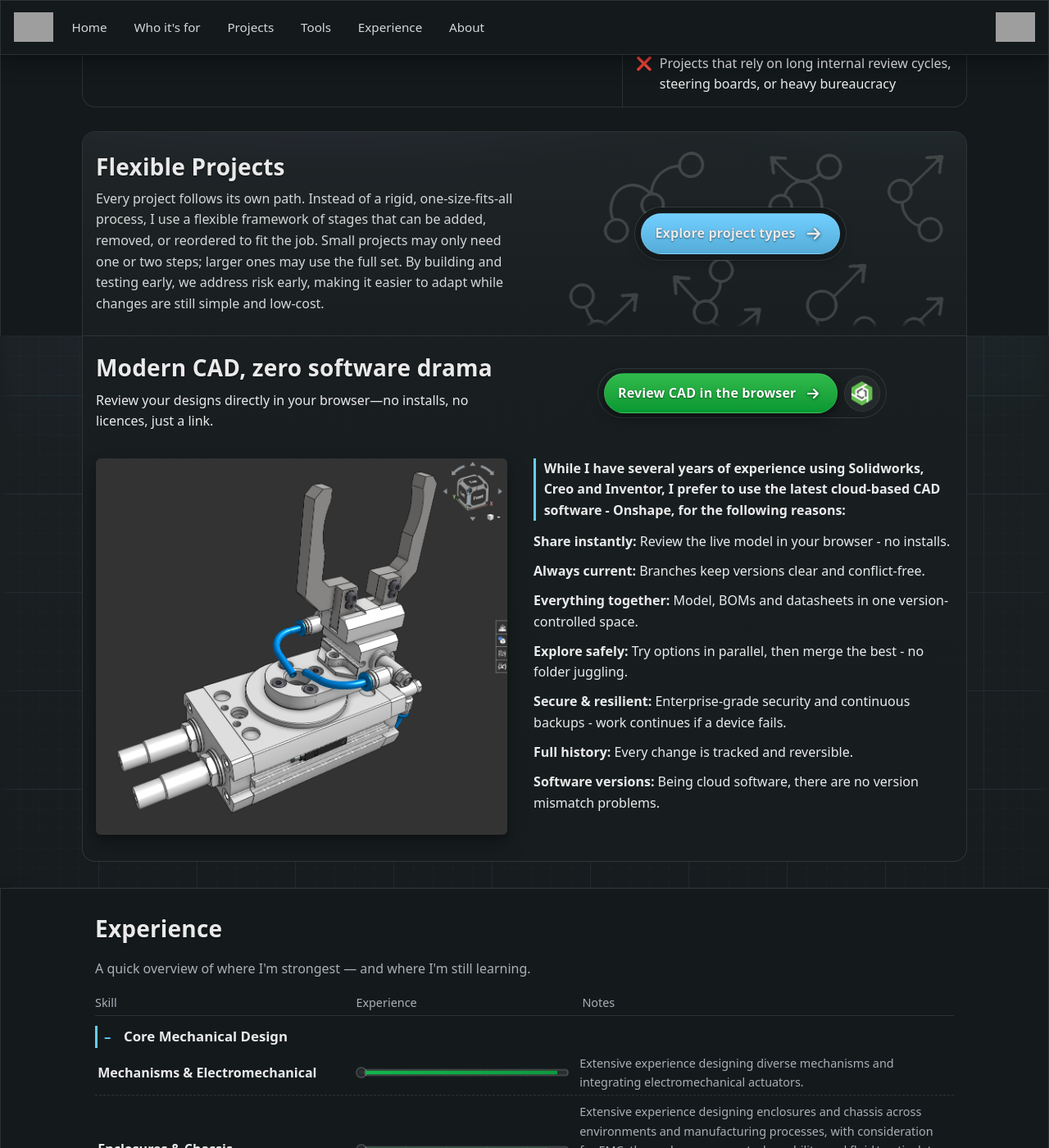
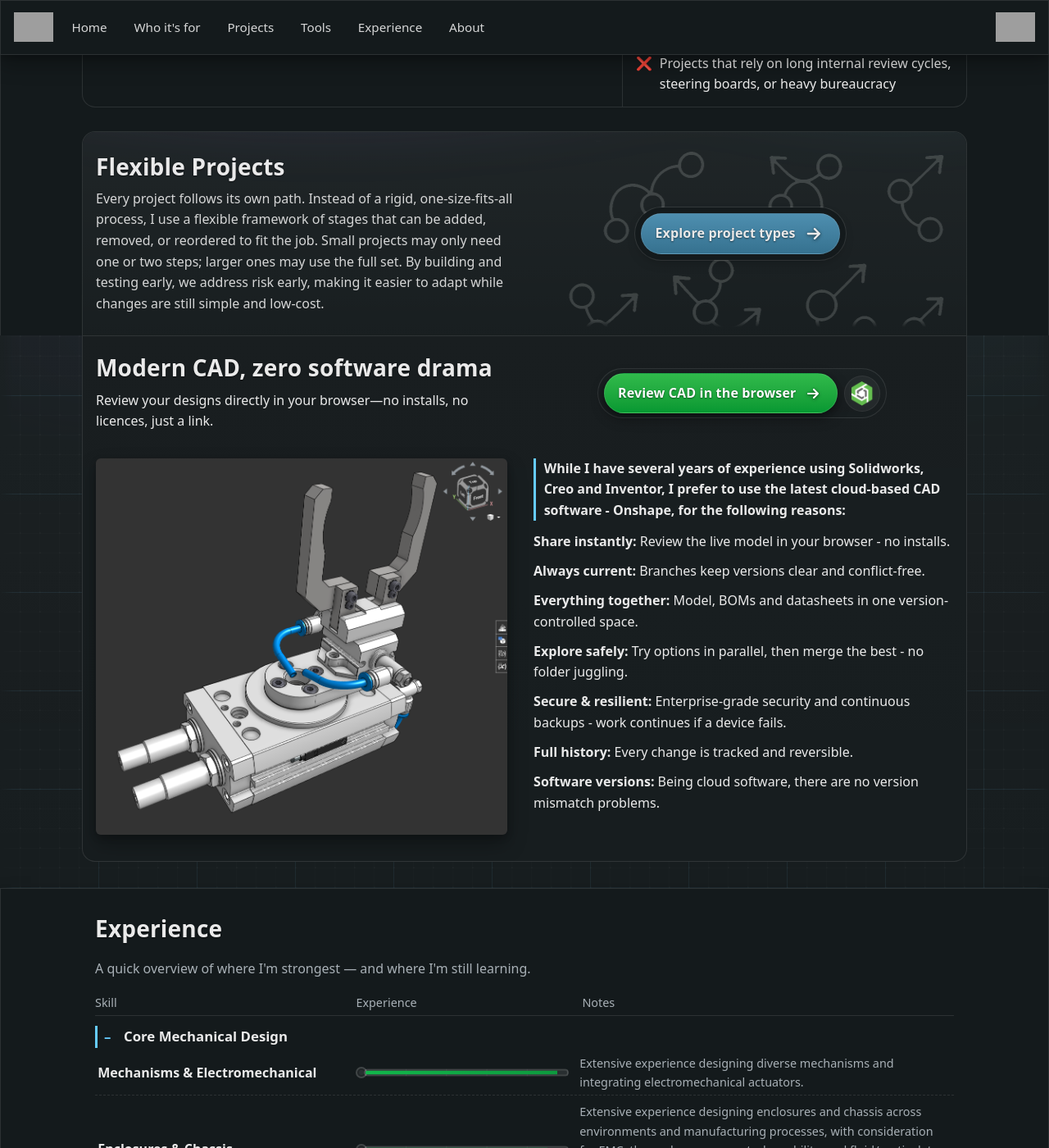
Before and after one commit to JamesAIzzard/jamesaizzard.github.io, a Jekyll site: the page built from index.html, in a window 1280 px wide and 1400 px high, scrolled down 1419 px. Shown: the whole window at 82% size. Built offline with Jekyll 4.4.1, drawn with Linux system fonts in a browser that asks for light colours; some web fonts are replaced; grey boxes are pictures that could not be loaded.

Commit message:
Enhance button contrast for better legibility on CTA

```diff
--- a/_sass/components/_flexible_framework.scss
+++ b/_sass/components/_flexible_framework.scss
@@ -162,6 +162,8 @@
 }
 
 #project-types .fp-arrow-link { @extend .btn-pill; }
+/* Darken the accent slightly on this specific CTA for better white text contrast */
+#project-types .fp-arrow-link.btn--accent-2 { --btn-accent: color-mix(in oklab, var(--accent-2) 74%, black); }
 
 #project-types .fp-arrow { display: block; transition: transform 120ms ease; }
 #project-types .fp-arrow-link:hover .fp-arrow { transform: translateX(3px); }
```
